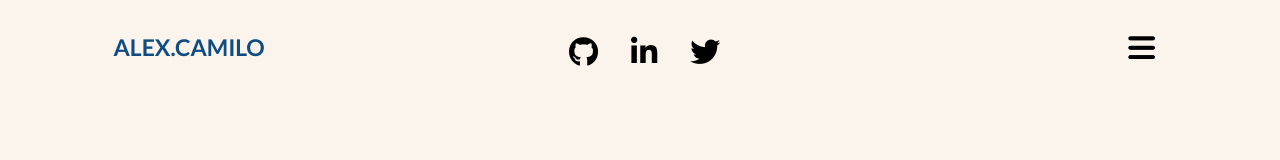
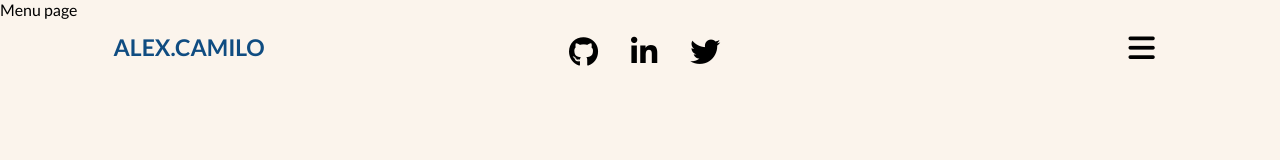
Before and after one commit to AlexandreC6/portfolio, a Vue app: page /menu in a window 1280 px wide. Shown: the top 160 px of the page. Built offline with nearby package versions, Linux system fonts and the light colour scheme.

Commit message:
before implatation

```diff
--- /dev/null
+++ b/src/pages/MenuPage.vue
@@ -0,0 +1,13 @@
+<template>
+  <div>Menu page</div>
+</template>
+
+<script>
+export default {
+
+}
+</script>
+
+<style>
+
+</style>
--- a/src/router.js
+++ b/src/router.js
@@ -1,13 +1,13 @@
 import { createRouter, createWebHistory } from "vue-router";
 import LandingPage from './pages/LandingPage.vue'
 import NotFound from './pages/NotFound.vue'
-import MenuHamburger from './pages/MenuHamburger.vue'
+import MenuPage from './pages/MenuPage.vue'
 
 const router = createRouter({
   history: createWebHistory(),
   routes: [
     {path: '/', component: LandingPage},
-    {path: '/menu', component: MenuHamburger},
+    {path: '/menu', component: MenuPage},
     {path: '/:notFound(.*)', component: NotFound}
   ],
 });
```
